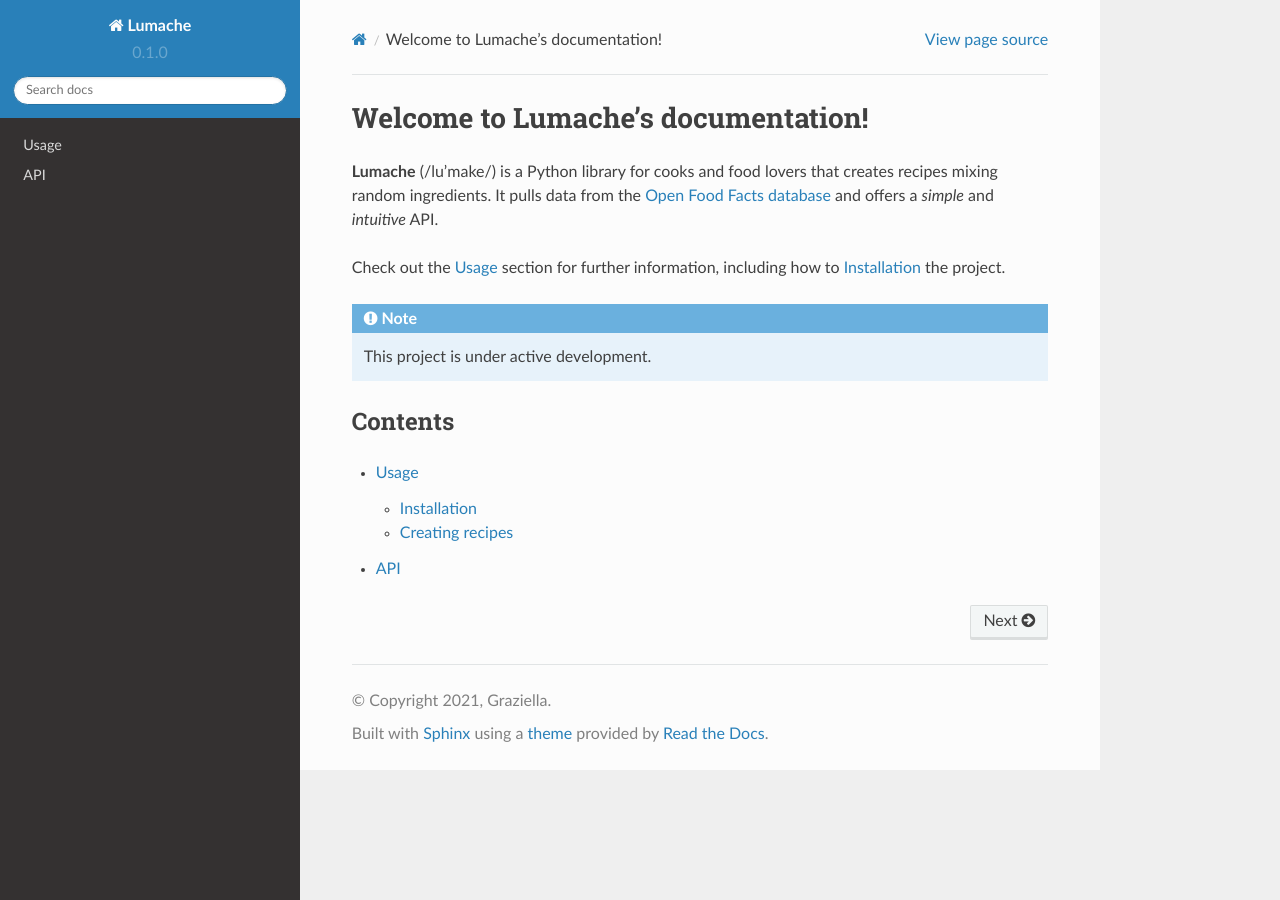
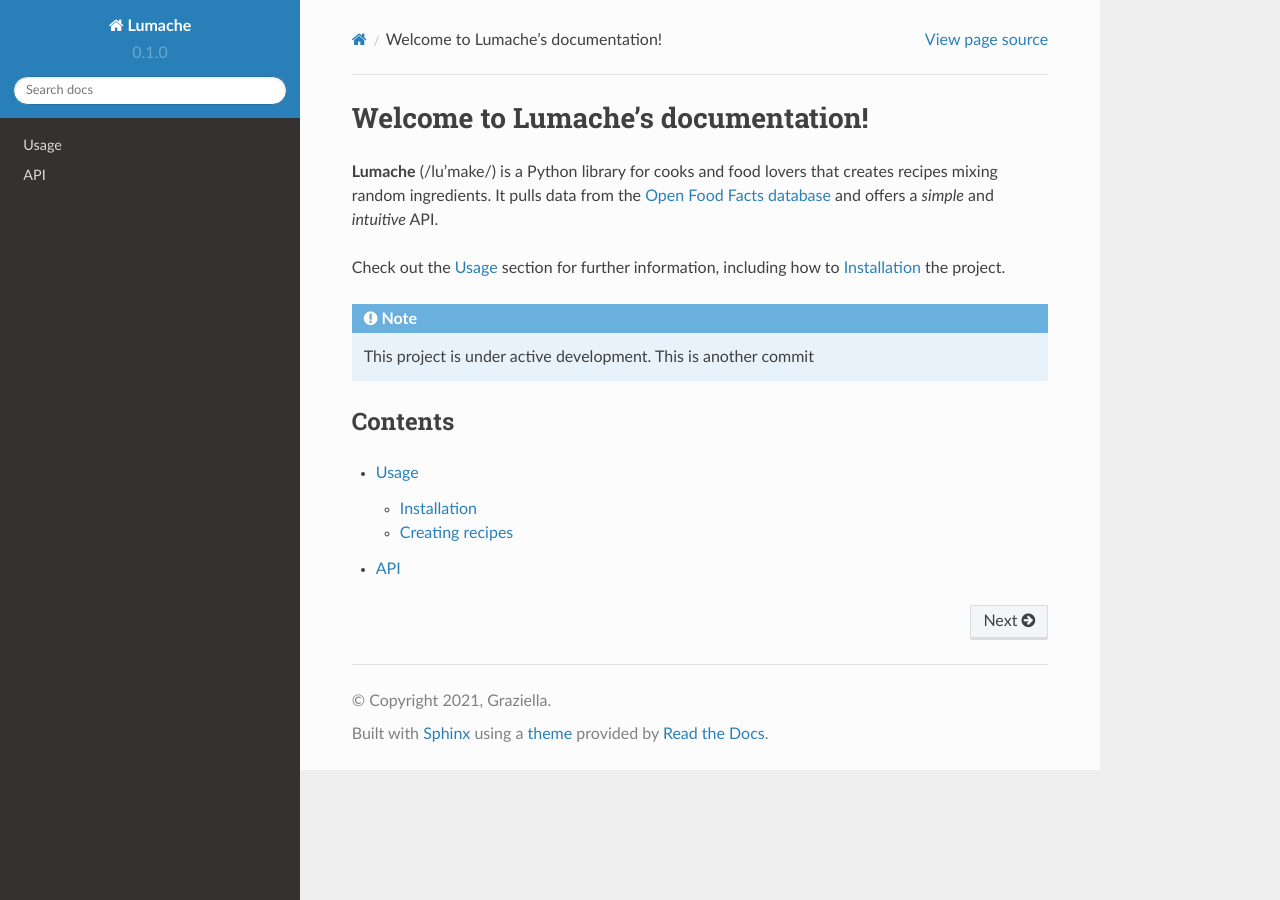
Before and after one commit to TheProjectsGuy/rtd-template, a Sphinx documentation site: the page built from docs/source/index.rst, in a window 1280 px wide. Built offline with Sphinx 7.4.7 and the Read the Docs theme 2.0.0, drawn with Linux system fonts in a browser that asks for light colours.

Commit message:
Added dev changes

```diff
--- a/docs/source/conf.py
+++ b/docs/source/conf.py
@@ -16,7 +16,7 @@ extensions = [
     'sphinx.ext.doctest',
     'sphinx.ext.autodoc',
     'sphinx.ext.autosummary',
-    'sphinx.ext.intersphinx',
+    'sphinx.ext.intersphinx'
 ]
 
 intersphinx_mapping = {
--- a/docs/source/index.rst
+++ b/docs/source/index.rst
@@ -12,6 +12,7 @@ how to :ref:`installation` the project.
 .. note::
 
    This project is under active development.
+   This is another commit
 
 Contents
 --------
```
Also changed, not shown: 1 other file.
